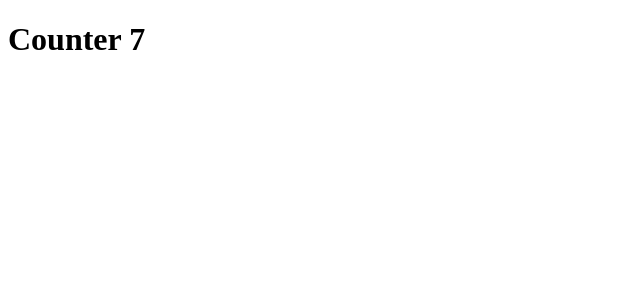
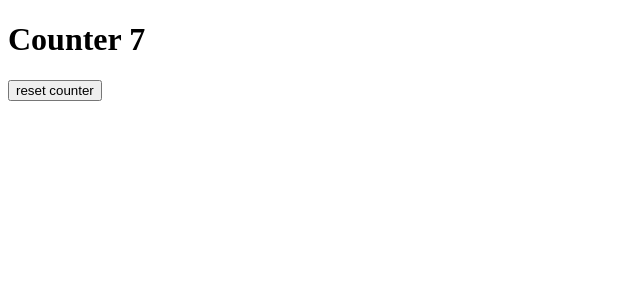
Before and after one commit to DavithCH/vue-js-exercices, a Vue app: page / in a window 1280 px wide. Shown: the top 300 px of the page, without its empty margins (0-640 px from the left). Built offline with nearby package versions, Linux system fonts and the light colour scheme.

Commit message:
exo2 done

```diff
--- a/src/components/Counter.vue
+++ b/src/components/Counter.vue
@@ -4,6 +4,10 @@ const counter = ref(0);
 setInterval(function () {
   counter.value++;
 }, 1000);
+
+const resetButton = () => {
+  counter.value = 0;
+};
 </script>
 
 <template>
@@ -11,4 +15,5 @@ setInterval(function () {
     Counter
     {{ counter }}
   </h1>
+  <button @click="resetButton">reset counter</button>
 </template>
```
